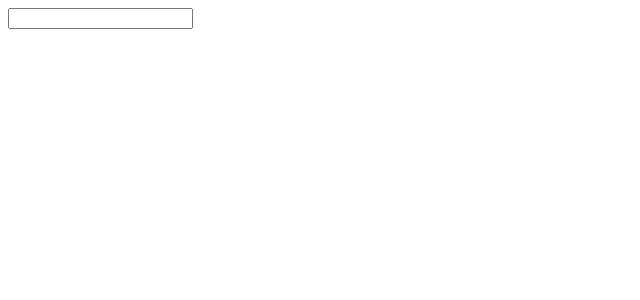
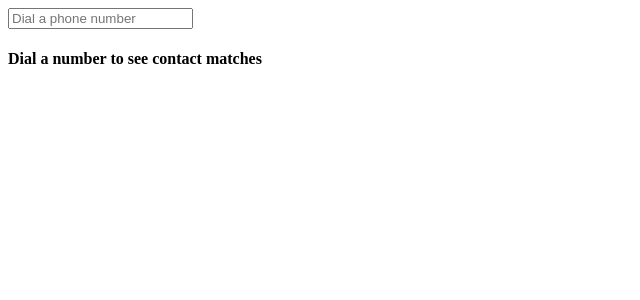
Before and after one commit to straiforos/stackblitz-phone-book, an Angular app: page /dial in a window 1280 px wide. Shown: the top 300 px of the page, without its empty margins (0-640 px from the left). Built offline with nearby package versions, Linux system fonts and the light colour scheme.

Commit message:
improved dial messaging to encourage the user to search by number.

```diff
--- a/src/app/components/dial/dial.component.html
+++ b/src/app/components/dial/dial.component.html
@@ -1,3 +1,3 @@
-<input type="tel" [(ngModel)]="phoneNumber" />
+<input type="tel" [(ngModel)]="phoneNumber" placeholder="Dial a phone number"/>
 
-<app-phone-book-list [contacts]="contactsFound"></app-phone-book-list>
+<app-phone-book-list [contacts]="contactsFound | async" [emptyMessage]="'Dial a number to see contact matches'"></app-phone-book-list>
--- a/src/app/components/dial/dial.component.ts
+++ b/src/app/components/dial/dial.component.ts
@@ -1,6 +1,6 @@
 import { Component } from '@angular/core';
 import { ContactsService } from '@services/contacts/contacts.service';
-import { combineLatestAll, Observable, Subject } from 'rxjs';
+import { Observable, of } from 'rxjs';
 import { Contact } from '@interfaces/models';
 
 @Component({
@@ -11,7 +11,7 @@ import { Contact } from '@interfaces/models';
 export class DialComponent {
   constructor(private contactService: ContactsService) {}
   private _phoneNumber: string = '';
-  contactsFound: Observable<Contact[]> = new Subject();
+  contactsFound: Observable<Contact[]> = of([]);
   get phoneNumber(): string {
     return this._phoneNumber;
   }
--- a/src/app/components/phone-book-list/phone-book-list.component.html
+++ b/src/app/components/phone-book-list/phone-book-list.component.html
@@ -1,5 +1,5 @@
-<ol>
-  <li *ngFor="let contact of contacts | async">
+<ol *ngIf="contacts && contacts.length > 0 else addContactMessage;">
+  <li *ngFor="let contact of contacts">
     <a [routerLink]="['/contact', contact.id]" r>{{ contact | name }}</a>
     <ul>
       <li *ngFor="let phone of contact.numbers">
@@ -8,3 +8,6 @@
     </ul>
   </li>
 </ol>
+<ng-template #addContactMessage>
+  <h4>{{ emptyMessage }}</h4>
+</ng-template>
--- a/src/app/components/phone-book-list/phone-book-list.component.ts
+++ b/src/app/components/phone-book-list/phone-book-list.component.ts
@@ -1,6 +1,5 @@
 import { Component, Input } from '@angular/core';
 import { Contact } from '@interfaces/models';
-import { Observable, of } from 'rxjs';
 
 @Component({
   selector: 'app-phone-book-list',
@@ -8,5 +7,6 @@ import { Observable, of } from 'rxjs';
   styleUrls: ['./phone-book-list.component.scss'],
 })
 export class PhoneBookListComponent {
-  @Input({ required: true }) contacts: Observable<Contact[]> = of([]);
+  @Input({ required: true }) contacts: Contact[] | null = [];
+  @Input() emptyMessage: string = 'Please add a contact';
 }
--- a/src/app/components/phone-book/phone-book.component.html
+++ b/src/app/components/phone-book/phone-book.component.html
@@ -1,5 +1,5 @@
 <input type="search" placeholder="Search by Name" [(ngModel)]="nameSearch"/>
-<app-phone-book-list [contacts]="contacts"></app-phone-book-list>
+<app-phone-book-list [contacts]="contacts | async"></app-phone-book-list>
 <div>
   <!-- Make a navigation -->
   <a [routerLink]="['/contact/add']" style="padding-right: 1rem;">Add Contact</a>
```
